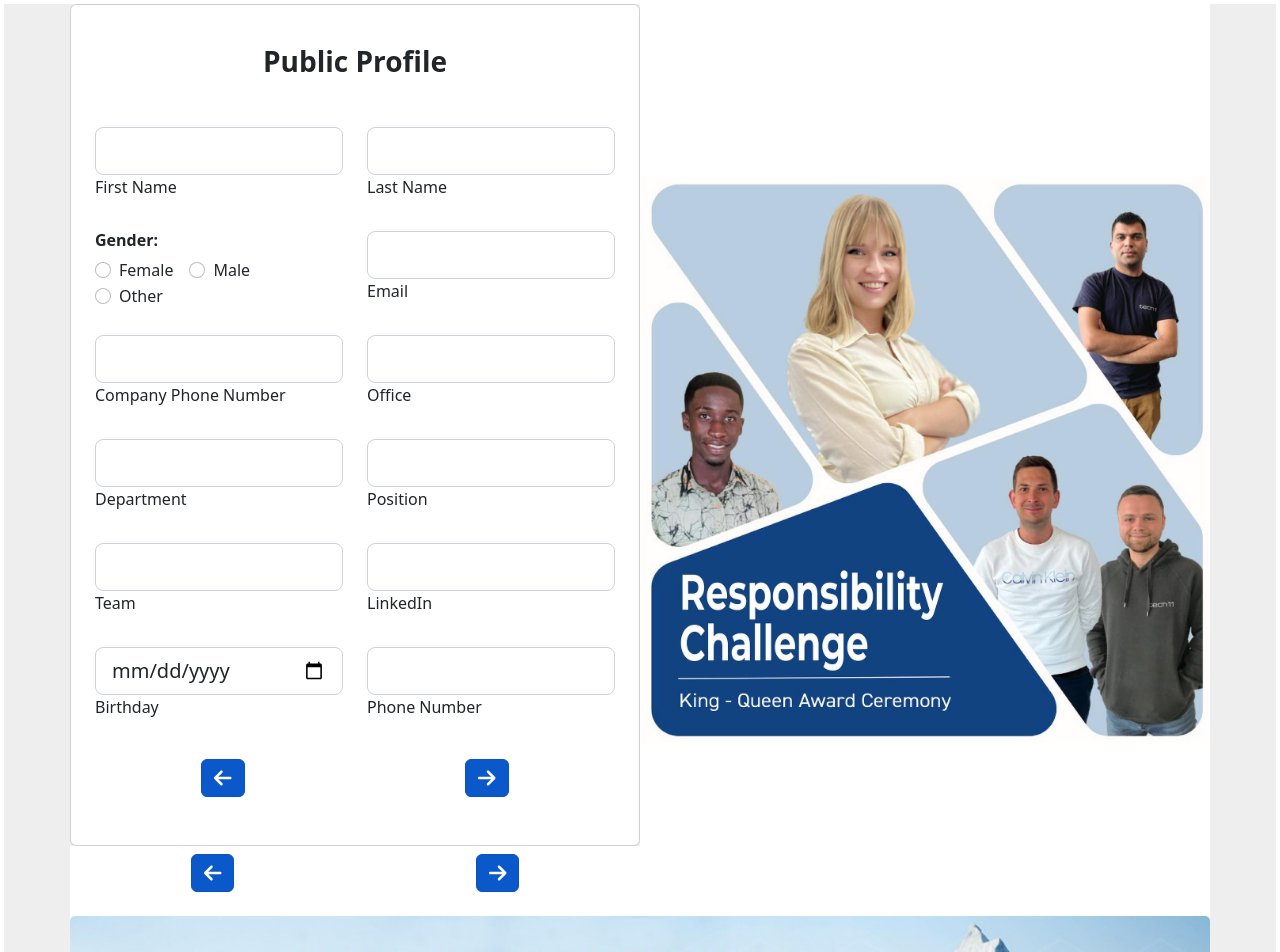
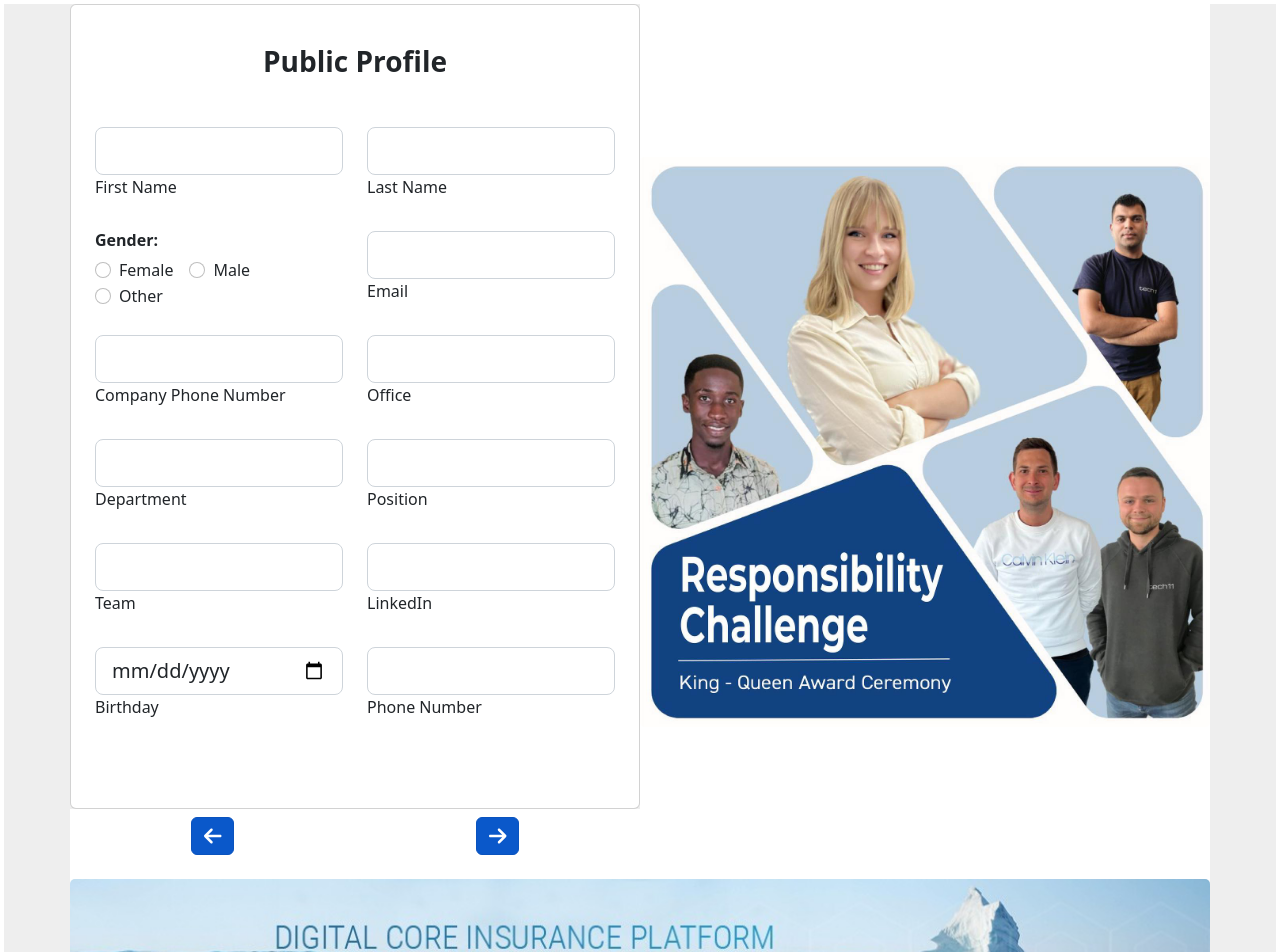
Before and after one commit to Elie-Soued/personio-fe-ts, a React (Create React App) app: page /register in a window 1280 px wide. Shown: the top 952 px of the page. Built offline with nearby package versions, Linux system fonts and the light colour scheme.

Commit message:
remove buttons from the section component and fix the height of the container

```diff
--- a/src/Views/RegisterPage/Section.tsx
+++ b/src/Views/RegisterPage/Section.tsx
@@ -44,6 +44,7 @@ export const Section = ({ name }: ISection) => (
         className="col-lg-12 p-4"
         style={{
           height: "100%",
+          minHeight: "805px",
         }}
       >
         <h3 className="fw-bold text-center mb-4 pb-2 pb-md-0 mb-md-5 p-3">
@@ -57,24 +58,6 @@ export const Section = ({ name }: ISection) => (
         >
           {renderSection(name)}
         </div>
-
-        <MDBRow className="p-2">
-          <MDBCol className="col-6 text-center">
-            <button className="btn btn-primary btn-block fa-lg  mb-3 active w-10">
-              <FontAwesomeIcon icon={faArrowLeft} size="lg" />
-            </button>
-          </MDBCol>
-          <MDBCol className="col-6 text-center">
-            <button
-              className="btn btn-primary btn-block fa-lg  mb-3 active w-10"
-              onClick={() => {
-                goToNextPage(name);
-              }}
-            >
-              <FontAwesomeIcon icon={faArrowRight} size="lg" />
-            </button>
-          </MDBCol>
-        </MDBRow>
       </MDBCard>
     </MDBRow>
   </MDBContainer>
```
